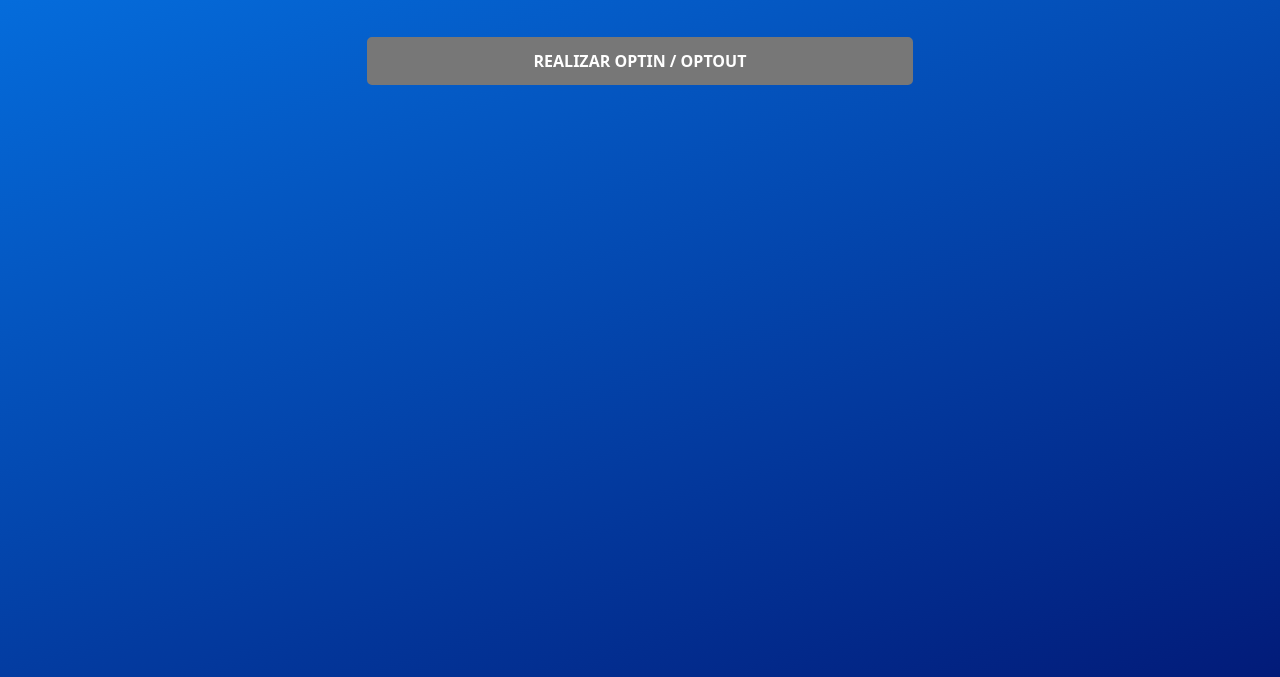
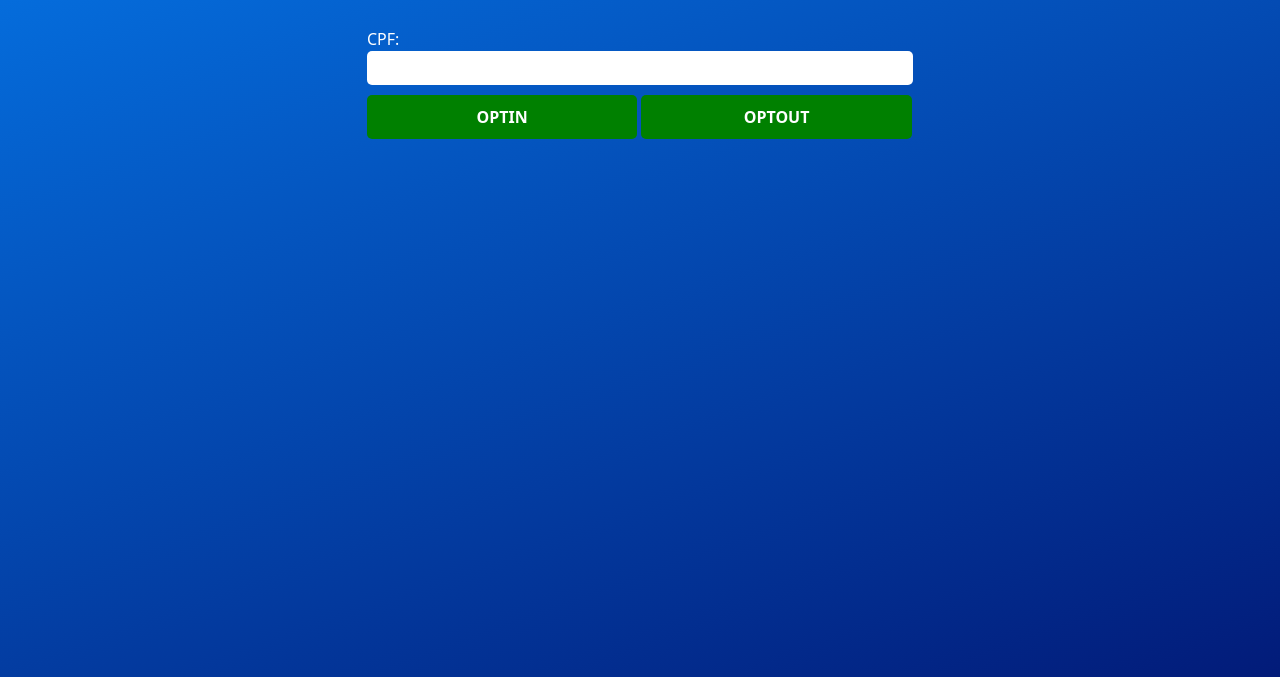
Before and after one commit to ThaisBitencourt/Topicos-Avancados-em-Banco-de-Dados, a plain HTML site: page front/opt.html in a window 1280 px wide. Shown: the part 123-800 px from the top of the page. Drawn offline with nearby package versions, Linux system fonts and the light colour scheme.

Commit message:
Ajuste OptIn/OptOut

```diff
--- a/front/opt.html
+++ b/front/opt.html
@@ -22,7 +22,10 @@
                     <div class="professor">
                         <div class="row">
                             <div class="col-md-12" style="text-align: left;">
-                                <button class="btnAgendar">Realizar OptIn / OptOut</button>
+                                <label for="lblEmail" class="label">CPF:</label>
+                                <input type="text" class="input-professor">
+                                 <button class="btnAceitar">OptIn</button>
+                                 <button class="btnAceitar">OptOut</button>
                             </div>
                         </div>
                 </form>
```
